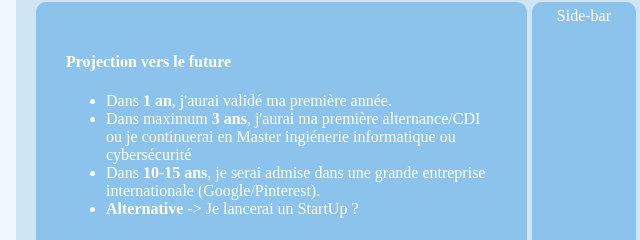
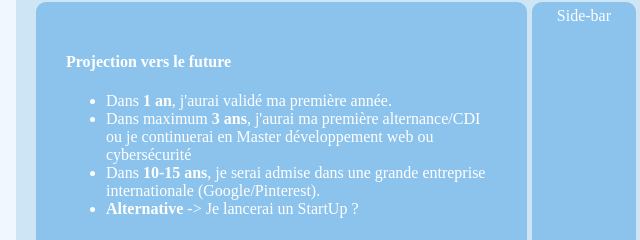
Before and after one commit to alxnln/Parcoursup2025, a plain HTML site: page profession.html in a window 1280 px wide. Shown: the part 245-485 px from the top of the page, 304-944 px from the left. Drawn offline with Linux system fonts and the light colour scheme.

Commit message:
Update profession.html

```diff
--- a/profession.html
+++ b/profession.html
@@ -20,7 +20,7 @@
             <h4>Projection vers le future</h4>
             <ul><li>Dans <b>1 an</b>, j'aurai validé ma première année.</li>
             <li>Dans maximum <b>3 ans</b>, j'aurai ma première alternance/CDI ou je continuerai en Master
-                ingiénerie informatique ou cybersécurité</li>
+                développement web ou cybersécurité</li>
             <li>Dans <b>10-15 ans</b>, je serai admise dans une grande entreprise internationale (Google/Pinterest).
             </li>
             <li><b>Alternative</b> -> Je lancerai un StartUp ?</li></ul>
```
